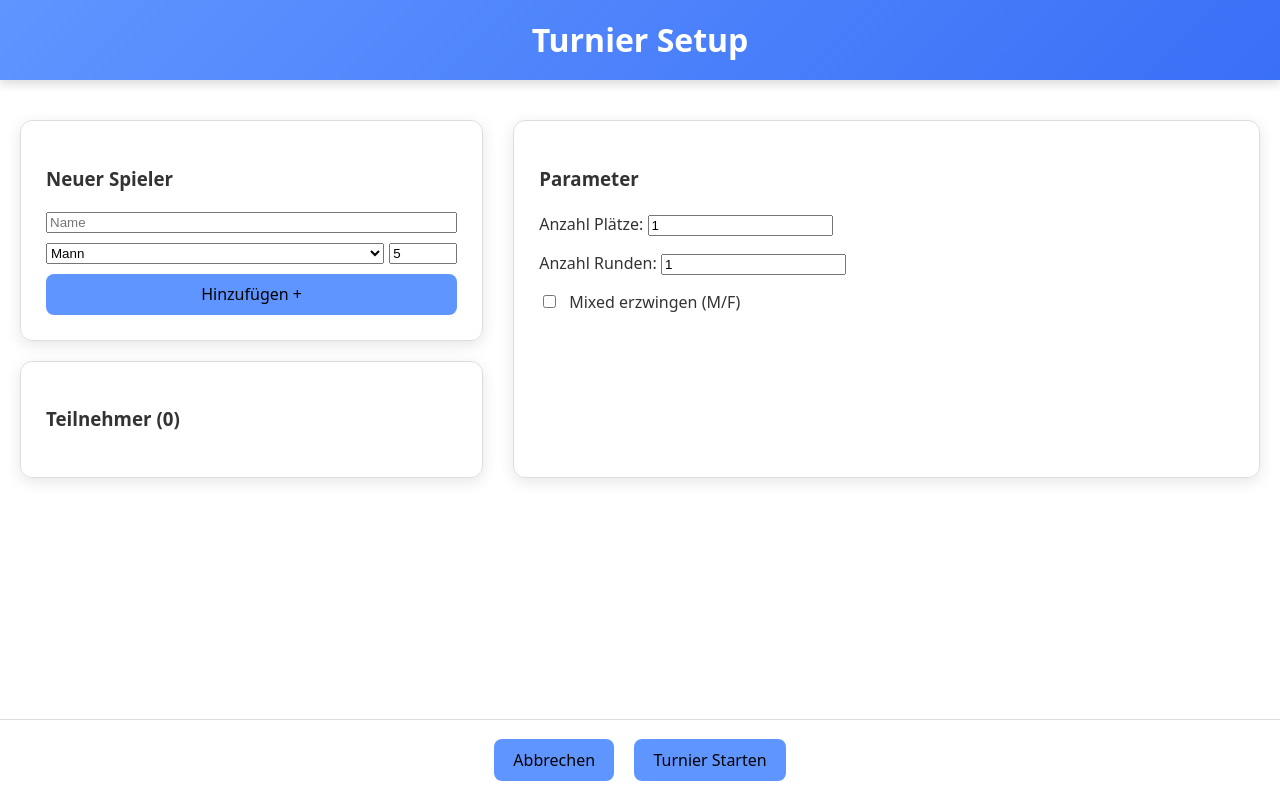
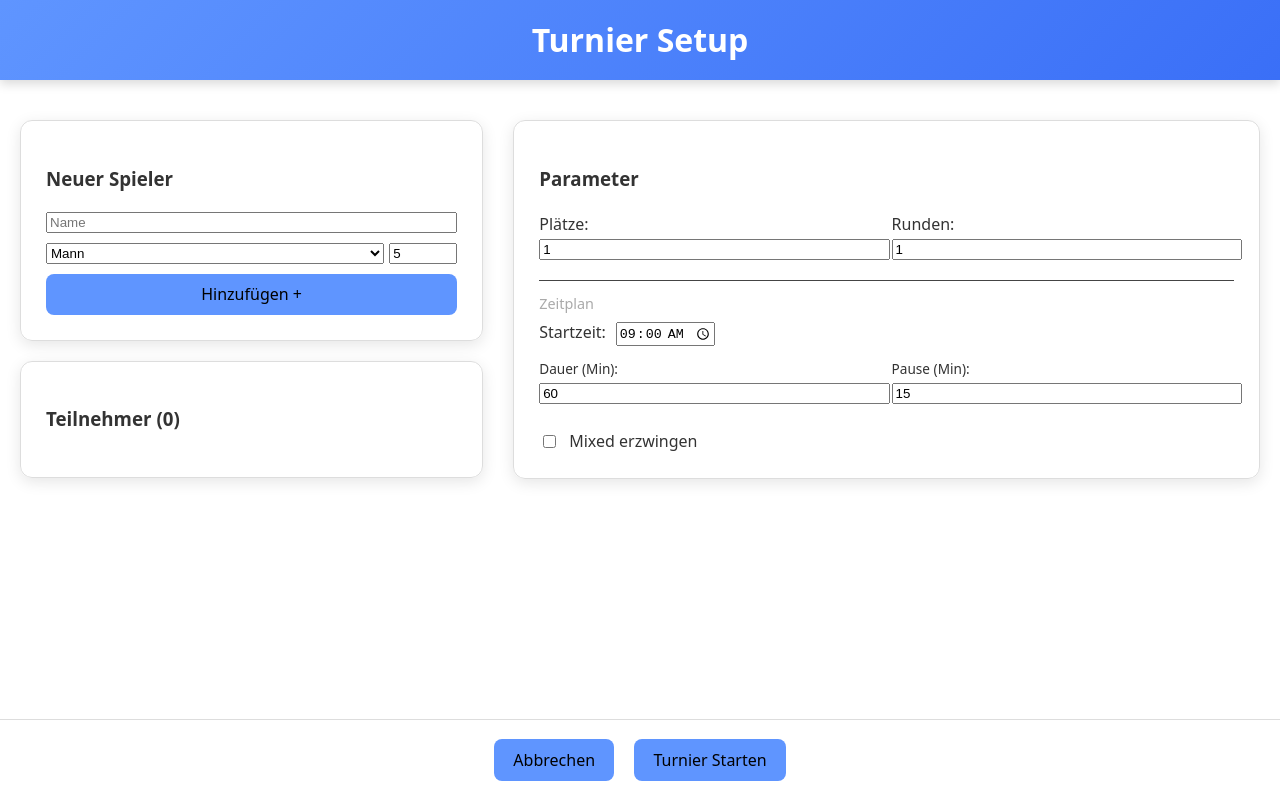
Before and after one commit to AhmedSK-design/demo_tennistournament_v2, a React (Vite) app: page / in a window 1280 px wide. Both pictures are taken after a click on the button "Start a new Tournament". Built offline with nearby package versions, Linux system fonts and the light colour scheme.

Commit message:
timeslots

```diff
--- a/src/TournamentView.tsx
+++ b/src/TournamentView.tsx
@@ -1,17 +1,27 @@
-import type {TurnierResponse, LocalPlayer, RundeModel} from "./main/JS_Objects/types";
+import type { TurnierResponse, LocalPlayer, RundeModel } from "./main/JS_Objects/types";
 import "./App.css";
 
+// In TournamentView.tsx
 interface TournamentViewProps {
     plan: TurnierResponse;
-    allPlayers: LocalPlayer[]; // Wir brauchen alle Spieler, um zu wissen, wer fehlt
+    allPlayers: LocalPlayer[];
+    startTime?: string;      // Startzeit (z.B. "09:00")
+    matchDuration?: number;  // Dauer eines Spiels in Minuten
+    breakDuration?: number;  // Dauer der Pause in Minuten
     onBack: () => void;
 }
 
-export default function TournamentView({ plan, allPlayers, onBack }: TournamentViewProps) {
+export default function TournamentView({
+    plan,
+    allPlayers,
+    onBack,
+    startTime = "09:00", // Fallback, falls leer
+    matchDuration = 60,  // Fallback
+    breakDuration = 10   // Fallback
+}: TournamentViewProps) {
 
     // Hilfsfunktion: Berechnet pausierende Spieler für eine Runde
     const getPausingPlayers = (runde: RundeModel) => {
-        // 1. Sammle alle IDs der Spieler, die in Matches sind
         const playingIds = new Set<number>();
         runde.matches.forEach(m => {
             playingIds.add(m.team1.spieler1.id);
@@ -19,9 +29,36 @@ export default function TournamentView({ plan, allPlayers, onBack }: TournamentV
             playingIds.add(m.team2.spieler1.id);
             playingIds.add(m.team2.spieler2.id);
         });
+        return allPlayers.filter(p => !playingIds.has(p.id));
+    };
 
-        // 2. Filtere die Gesamtliste nach denen, die NICHT im Set sind
-        return allPlayers.filter(p => !playingIds.has(p.id));
+    // NEU: Hilfsfunktion zur Berechnung der Startzeit pro Runde
+    const calculateRoundTime = (roundIndex: number) => {
+        if (!startTime) return "";
+
+        // 1. Startzeit ("09:00") in Stunden und Minuten zerlegen
+        const [startHour, startMinute] = startTime.split(":").map(Number);
+
+        // 2. Startzeit in Minuten seit Mitternacht umrechnen
+        const startTotalMinutes = (startHour * 60) + startMinute;
+
+        // 3. Offset berechnen: (RundenIndex) * (Spielzeit + Pause)
+        // Runde 1 (Index 0): 0 Min dazu
+        // Runde 2 (Index 1): 1x (Spiel + Pause) dazu, usw.
+        const offset = roundIndex * (matchDuration + breakDuration);
+
+        // 4. Neue Gesamtminuten berechnen
+        const newTotalMinutes = startTotalMinutes + offset;
+
+        // 5. Zurückrechnen in HH:MM
+        const newHour = Math.floor(newTotalMinutes / 60) % 24; // % 24 damit es nach 23 Uhr bei 0 weitergeht
+        const newMinute = newTotalMinutes % 60;
+
+        // 6. Formatieren mit führender Null (z.B. 9 -> "09")
+        const formattedHour = String(newHour).padStart(2, "0");
+        const formattedMinute = String(newMinute).padStart(2, "0");
+
+        return `${formattedHour}:${formattedMinute}`;
     };
 
     return (
@@ -33,13 +70,31 @@ export default function TournamentView({ plan, allPlayers, onBack }: TournamentV
             <div className="rounds-scroll-container">
                 {plan.runden.map((runde, index) => {
                     const pausingPlayers = getPausingPlayers(runde);
+                    // Hier berechnen wir die Zeit für die aktuelle Runde
+                    const roundTime = calculateRoundTime(index);
 
                     return (
                         <div key={runde.rundenNummer} className="round-wrapper">
 
-                            {/* Runden Header */}
-                            <div className="round-header">
+                            {/* Runden Header mit Zeit */}
+                            <div className="round-header" style={{
+                                display: 'flex',
+                                justifyContent: 'space-between',
+                                alignItems: 'center',
+                                minWidth: '300px', // Damit Zeit und Titel nicht zu eng kleben
+                                gap: '20px'
+                            }}>
                                 <h3>Runde {runde.rundenNummer}</h3>
+                                <span style={{
+                                    fontSize: '1rem',
+                                    color: '#eee',
+                                    backgroundColor: 'rgba(0,0,0,0.3)',
+                                    padding: '4px 10px',
+                                    borderRadius: '10px',
+                                    fontWeight: 'normal'
+                                }}>
+                                    🕒 {roundTime} Uhr
+                                </span>
                             </div>
 
                             {/* Grid für die Matches nebeneinander */}
@@ -57,7 +112,7 @@ export default function TournamentView({ plan, allPlayers, onBack }: TournamentV
                                 ))}
                             </div>
 
-                            {/* Anzeige der Pausierenden Spieler (nur wenn welche da sind) */}
+                            {/* Anzeige der Pausierenden Spieler */}
                             {pausingPlayers.length > 0 && (
                                 <div className="pause-section">
                                     <span className="pause-title">In der Pause</span>
@@ -71,7 +126,7 @@ export default function TournamentView({ plan, allPlayers, onBack }: TournamentV
                                 </div>
                             )}
 
-                            {/* Optischer Verbinder zur nächsten Runde (außer bei der letzten) */}
+                            {/* Optischer Verbinder */}
                             {index < plan.runden.length - 1 && (
                                 <div className="round-connector"></div>
                             )}
--- a/src/handlePlayer.tsx
+++ b/src/handlePlayer.tsx
@@ -1,32 +1,29 @@
-// HandlePlayer.tsx
 import { useState } from "react";
-import TournamentView from "./TournamentView"; // Import der View
-import type { PlayerRequestDTO, TurnierRequest, TurnierResponse } from "./main/JS_Objects/types";
-// Lokales Interface nur für die UI-Eingabe
-interface LocalPlayer {
-    id: number;
-    name: string;
-    gender: string;
-    spielstärke: number;
-}
+import TournamentView from "./TournamentView";
+import type { PlayerRequestDTO, TurnierRequest, TurnierResponse, LocalPlayer } from "./main/JS_Objects/types"; // Pfad ggf. anpassen
 
 export default function HandlePlayer({ openPrev }: { openPrev: () => void; dataFromLayout1?: any }) {
-    // --- States ---
+    // --- States für Spieler ---
     const [name, setName] = useState("");
     const [spielstaerke, setSpielstaerke] = useState(5);
     const [selectedGender, setSelectedGender] = useState("M");
-
     const [players, setPlayers] = useState<LocalPlayer[]>([]);
 
+    // --- States für Parameter ---
     const [tennisCourts, setTennisCourts] = useState(1);
     const [rounds, setRounds] = useState(1);
     const [forceMixed, setForceMixed] = useState(false);
 
+    // --- States für Zeit-Management ---
+    const [startTime, setStartTime] = useState("09:00");
+    const [matchDuration, setMatchDuration] = useState(60); // Standard: 60 Min
+    const [breakDuration, setBreakDuration] = useState(15); // Standard: 15 Min
+
+    // --- System States ---
     const [loading, setLoading] = useState(false);
     const [tournamentPlan, setTournamentPlan] = useState<TurnierResponse | null>(null);
 
-    // --- Logik ---
-
+    // --- Logik: Spieler hinzufügen ---
     function handleAddPlayer() {
         if (name.trim() === "") return;
 
@@ -39,12 +36,15 @@ export default function HandlePlayer({ openPrev }: { openPrev: () => void; dataF
 
         setPlayers([...players, newPlayer]);
         setName("");
+        // Fokus könnte hier zurück aufs Input gesetzt werden
     }
 
+    // --- Logik: Spieler entfernen ---
     function handleRemovePlayer(id: number) {
         setPlayers(players.filter(p => p.id !== id));
     }
 
+    // --- Logik: Turnier starten ---
     async function handleStartTournament() {
         if (players.length < 4) {
             alert("Mindestens 4 Spieler notwendig!");
@@ -53,7 +53,6 @@ export default function HandlePlayer({ openPrev }: { openPrev: () => void; dataF
 
         setLoading(true);
 
-        // Mapping
         const spielerListeDTO: PlayerRequestDTO[] = players.map(p => ({
             name: p.name,
             geschlecht: p.gender,
@@ -90,20 +89,26 @@ export default function HandlePlayer({ openPrev }: { openPrev: () => void; dataF
         }
     }
 
-    // --- Conditional Rendering ---
+    // --- View Rendering ---
 
-    // Wenn Plan vorhanden, zeige die separate View-Komponente
     if (tournamentPlan) {
         return (
             <TournamentView
                 plan={tournamentPlan}
-                allPlayers={players}  // <--- DAS IST NEU: Wir übergeben alle Spieler
+                allPlayers={players}
+                // Wir übergeben die Zeit-Einstellungen an die View:
+                // @ts-ignore (Falls Props in TournamentView noch nicht definiert sind)
+                startTime={startTime}
+                // @ts-ignore
+                matchDuration={matchDuration}
+                // @ts-ignore
+                breakDuration={breakDuration}
                 onBack={() => setTournamentPlan(null)}
             />
         );
     }
 
-    // Ansonsten: Setup Ansicht
+    // --- Setup Rendering ---
     return (
         <>
             <div className='header'>
@@ -111,7 +116,7 @@ export default function HandlePlayer({ openPrev }: { openPrev: () => void; dataF
             </div>
 
             <div className="windows-container">
-                {/* Linke Spalte */}
+                {/* Linke Spalte: Spieler Eingabe */}
                 <div className="left-column">
                     <div className="small-window">
                         <h3>Neuer Spieler</h3>
@@ -166,34 +171,78 @@ export default function HandlePlayer({ openPrev }: { openPrev: () => void; dataF
                     </div>
                 </div>
 
-                {/* Rechte Spalte */}
+                {/* Rechte Spalte: Parameter & Zeit */}
                 <div className="big-right-window">
                     <h3>Parameter</h3>
                     <div className="mini-window-right" style={{ display: 'flex', flexDirection: 'column', gap: '15px' }}>
-                        <div>
-                            <label>Anzahl Plätze: </label>
+
+                        {/* Basis Parameter */}
+                        <div style={{ display: 'flex', gap: '10px' }}>
+                            <div style={{ flex: 1 }}>
+                                <label>Plätze: </label>
                                 <input
                                     type="number" min="1"
                                     value={tennisCourts}
                                     onChange={e => setTennisCourts(Number(e.target.value))}
+                                    style={{ width: '100%' }}
                                 />
                             </div>
-                        <div>
-                            <label>Anzahl Runden: </label>
+                            <div style={{ flex: 1 }}>
+                                <label>Runden: </label>
                                 <input
                                     type="number" min="1"
                                     value={rounds}
                                     onChange={e => setRounds(Number(e.target.value))}
+                                    style={{ width: '100%' }}
                                 />
                             </div>
-                        <div style={{ display: 'flex', alignItems: 'center', gap: '10px' }}>
+                        </div>
+
+                        {/* Zeit Einstellungen */}
+                        <div style={{ borderTop: '1px solid #444', paddingTop: '10px', marginTop: '5px' }}>
+                            <label style={{ color: '#aaa', fontSize: '0.9rem' }}>Zeitplan</label>
+
+                            <div style={{ marginTop: '5px' }}>
+                                <label>Startzeit:</label>
+                                <input
+                                    type="time"
+                                    value={startTime}
+                                    onChange={e => setStartTime(e.target.value)}
+                                    style={{ marginLeft: '10px' }}
+                                />
+                            </div>
+
+                            <div style={{ display: 'flex', gap: '10px', marginTop: '10px' }}>
+                                <div style={{ flex: 1 }}>
+                                    <label style={{ fontSize: '0.85rem' }}>Dauer (Min):</label>
+                                    <input
+                                        type="number" min="1"
+                                        value={matchDuration}
+                                        onChange={e => setMatchDuration(Number(e.target.value))}
+                                        style={{ width: '100%' }}
+                                    />
+                                </div>
+                                <div style={{ flex: 1 }}>
+                                    <label style={{ fontSize: '0.85rem' }}>Pause (Min):</label>
+                                    <input
+                                        type="number" min="0"
+                                        value={breakDuration}
+                                        onChange={e => setBreakDuration(Number(e.target.value))}
+                                        style={{ width: '100%' }}
+                                    />
+                                </div>
+                            </div>
+                        </div>
+
+                        {/* Checkbox */}
+                        <div style={{ display: 'flex', alignItems: 'center', gap: '10px', marginTop: '10px' }}>
                             <input
                                 type="checkbox"
                                 id="mixedCheck"
                                 checked={forceMixed}
                                 onChange={e => setForceMixed(e.target.checked)}
                             />
-                            <label htmlFor="mixedCheck">Mixed erzwingen (M/F)</label>
+                            <label htmlFor="mixedCheck">Mixed erzwingen</label>
                         </div>
                     </div>
                 </div>
```
Lines whose indentation alone changed are shown as unchanged.
